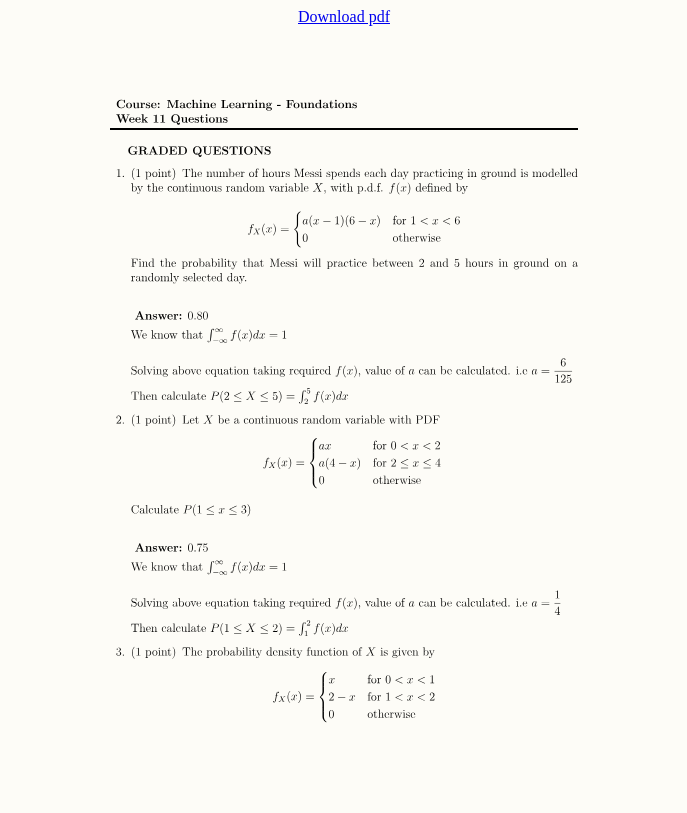
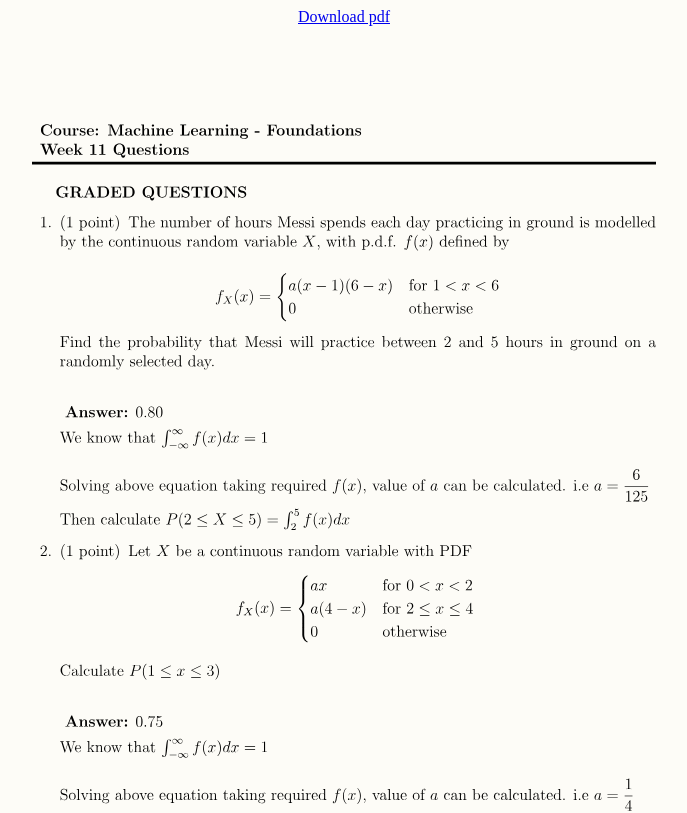
Before and after one commit to 22f3001517/mlf-t2-2024-ta, a plain HTML site: page mlf-t2-2024-ga-11-sol.html in a window 1280 px wide. Shown: the top 813 px of the page, without its empty margins (296-983 px from the left). Drawn offline with Linux system fonts and the light colour scheme.

Commit message:
Update mlf-t2-2024-ga-11-sol.html

```diff
--- a/mlf-t2-2024-ga-11-sol.html
+++ b/mlf-t2-2024-ga-11-sol.html
@@ -18,7 +18,7 @@
   <body>
    <div style="text-align:center;"> <a href="ga11/Week 11_GS.pdf"> Download pdf </a> </div>
     <div id="pages" style="text-align: center;">
-    <object data="ga11/GA11_page1.svg" type="image/svg+xml" width="612" height="792"></object> <br>
+    <object data="ga11/GA11_page1.svg" type="image/svg+xml"></object> <br>
     <object data="ga11/GA11_page2.svg" type="image/svg+xml" width="612" height="792"></object> <br>
     <object data="ga11/GA11_page3.svg" type="image/svg+xml" width="612" height="792"></object> <br>
     <object data="ga11/GA11_page4.svg" type="image/svg+xml" width="612" height="792"></object> <br>
```
